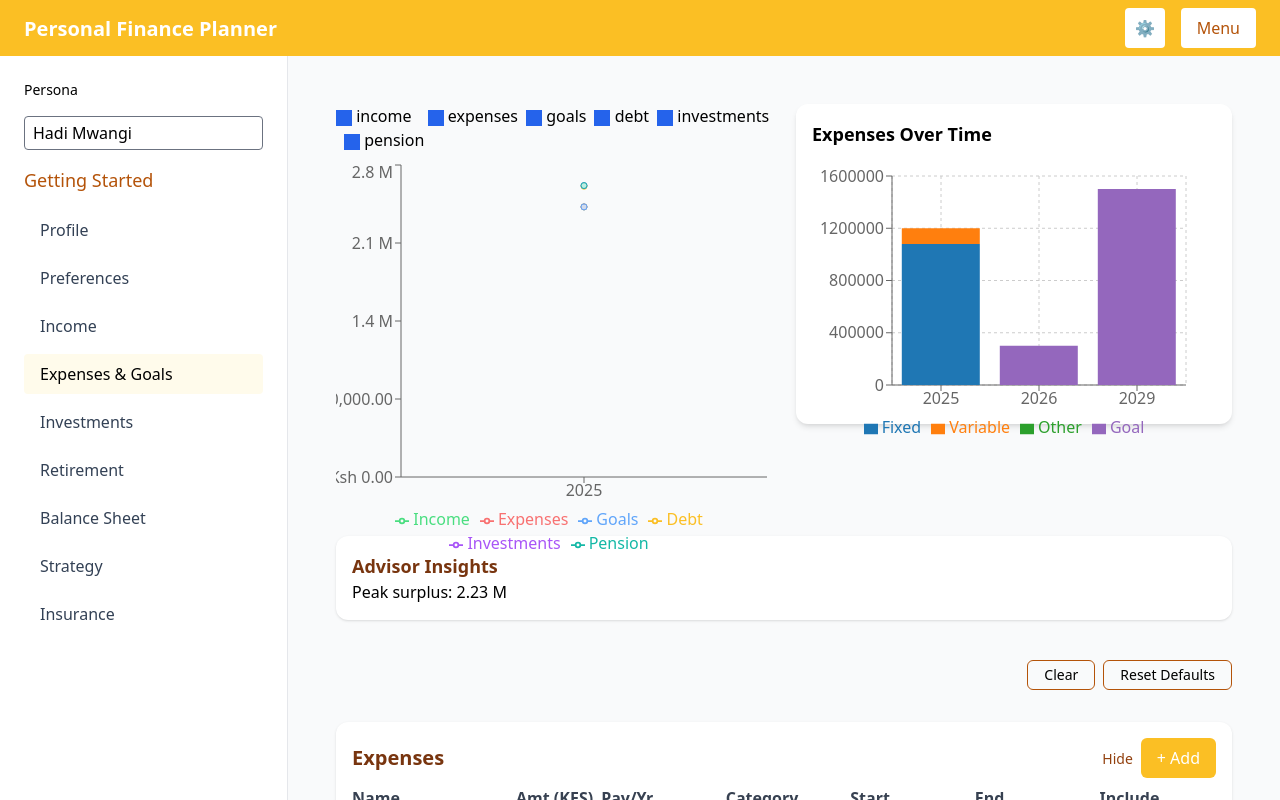
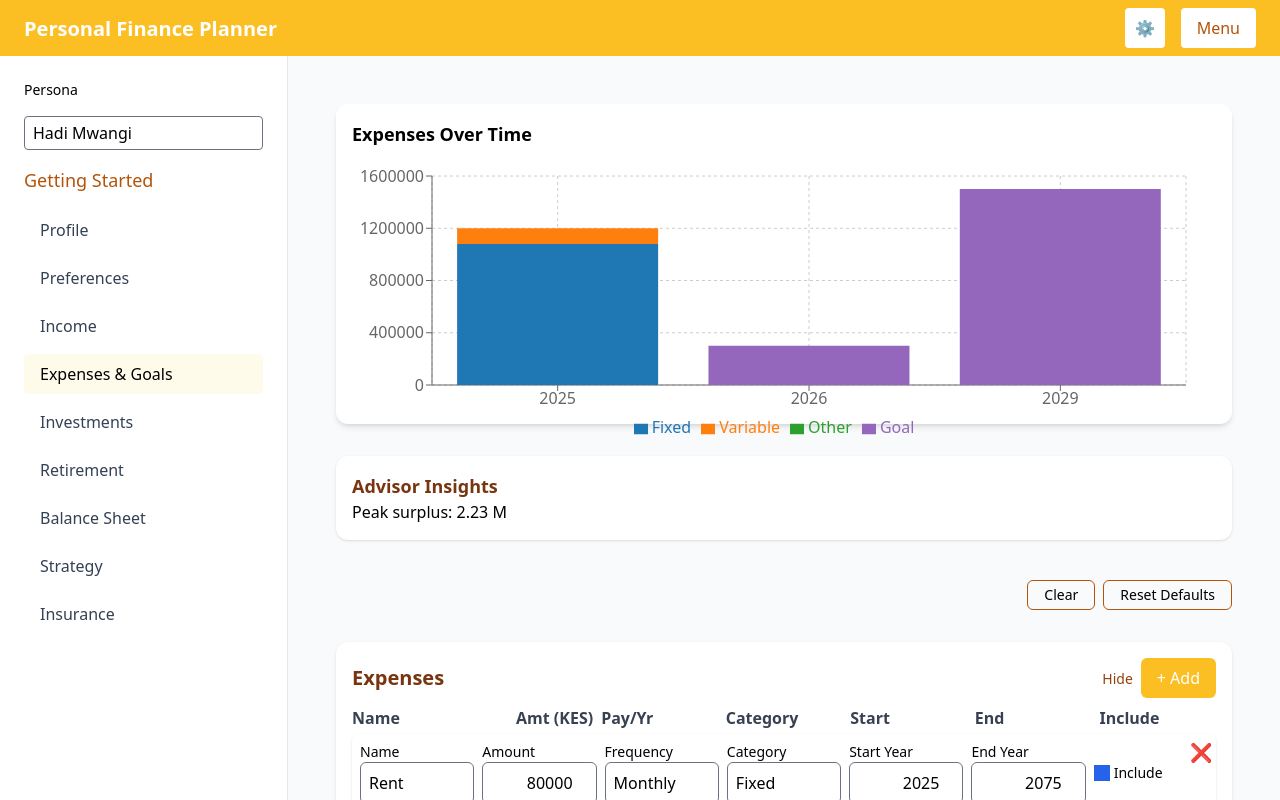
Before and after one commit to MMJGGR/personal-finance-app, a React (Vite) app: page / in a window 1280 px wide. Both pictures are taken after a click on the tab "Expenses & Goals". Shown: the top 800 px of the page. Built offline with nearby package versions, Linux system fonts and the light colour scheme.

Commit message:
Remove redundant expenses line chart

```diff
--- a/src/components/ExpensesGoals/ExpensesGoalsTab.jsx
+++ b/src/components/ExpensesGoals/ExpensesGoalsTab.jsx
@@ -13,7 +13,6 @@ import { expenseItemSchema, goalItemSchema } from '../../schemas/expenseGoalSche
 import { frequencyToPayments } from '../../utils/financeUtils'
 import { calculateAmortizedPayment } from '../../utils/financeUtils'
 import { ResponsiveContainer } from 'recharts'
-import LifetimeStackedChart from './LifetimeStackedChart'
 import ExpensesStackedBarChart from '../ExpensesStackedBarChart.jsx'
 import buildTimeline from '../../selectors/timeline'
 import { annualAmountForYear } from '../../utils/streamHelpers'
@@ -545,10 +544,7 @@ export default function ExpensesGoalsTab() {
   const INTEREST_COLOR  = '#f87171'
   return (
     <div className="space-y-8 p-6">
-      <section className="grid grid-cols-1 md:grid-cols-2 gap-6">
-        <ResponsiveContainer width="100%" height={400} role="img" aria-label="Cashflow timeline chart">
-          <LifetimeStackedChart data={timelineData} locale={settings.locale} currency={settings.currency} />
-        </ResponsiveContainer>
+      <section className="grid grid-cols-1 gap-6">
         <ExpensesStackedBarChart />
       </section>
 
```
